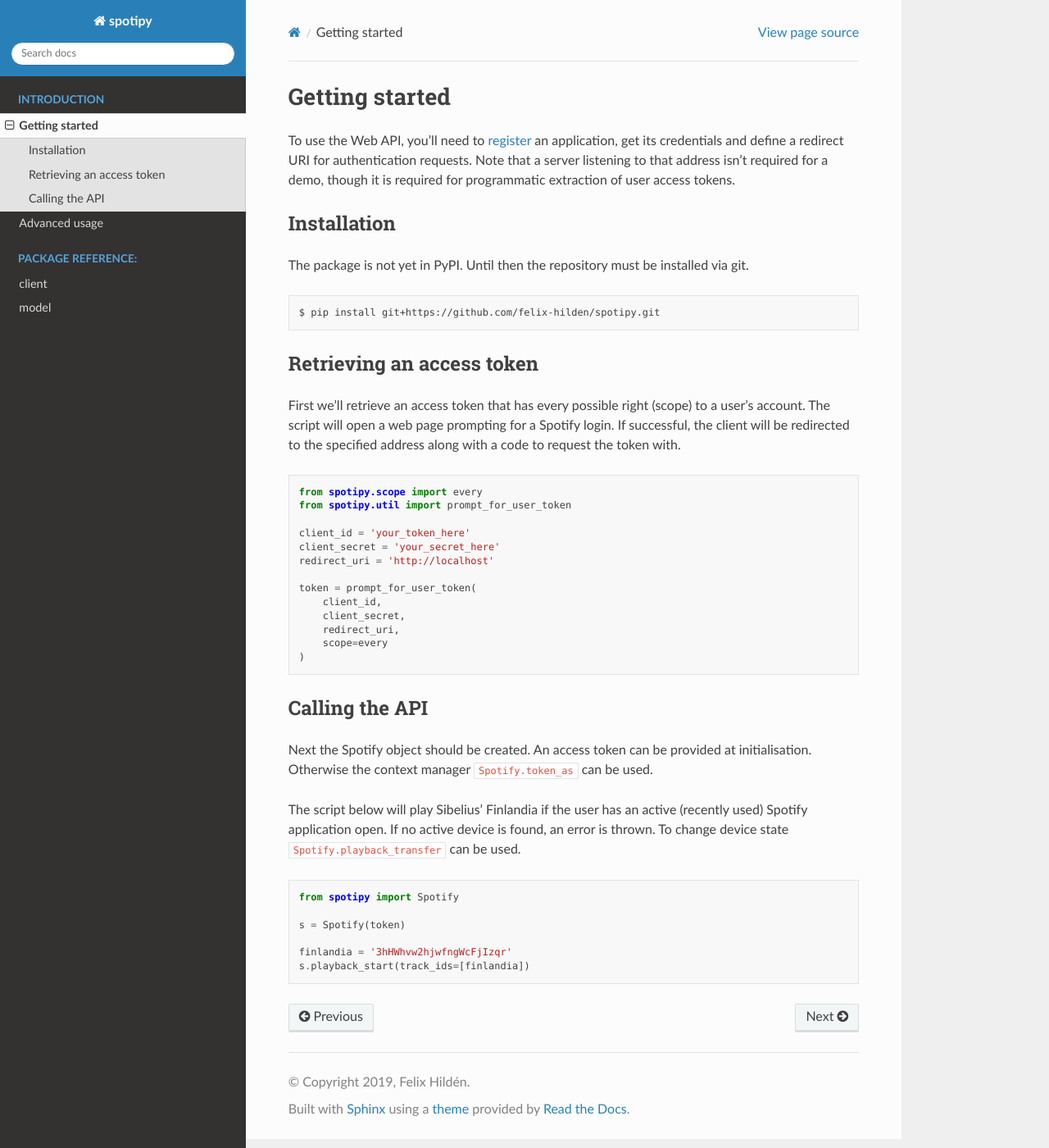
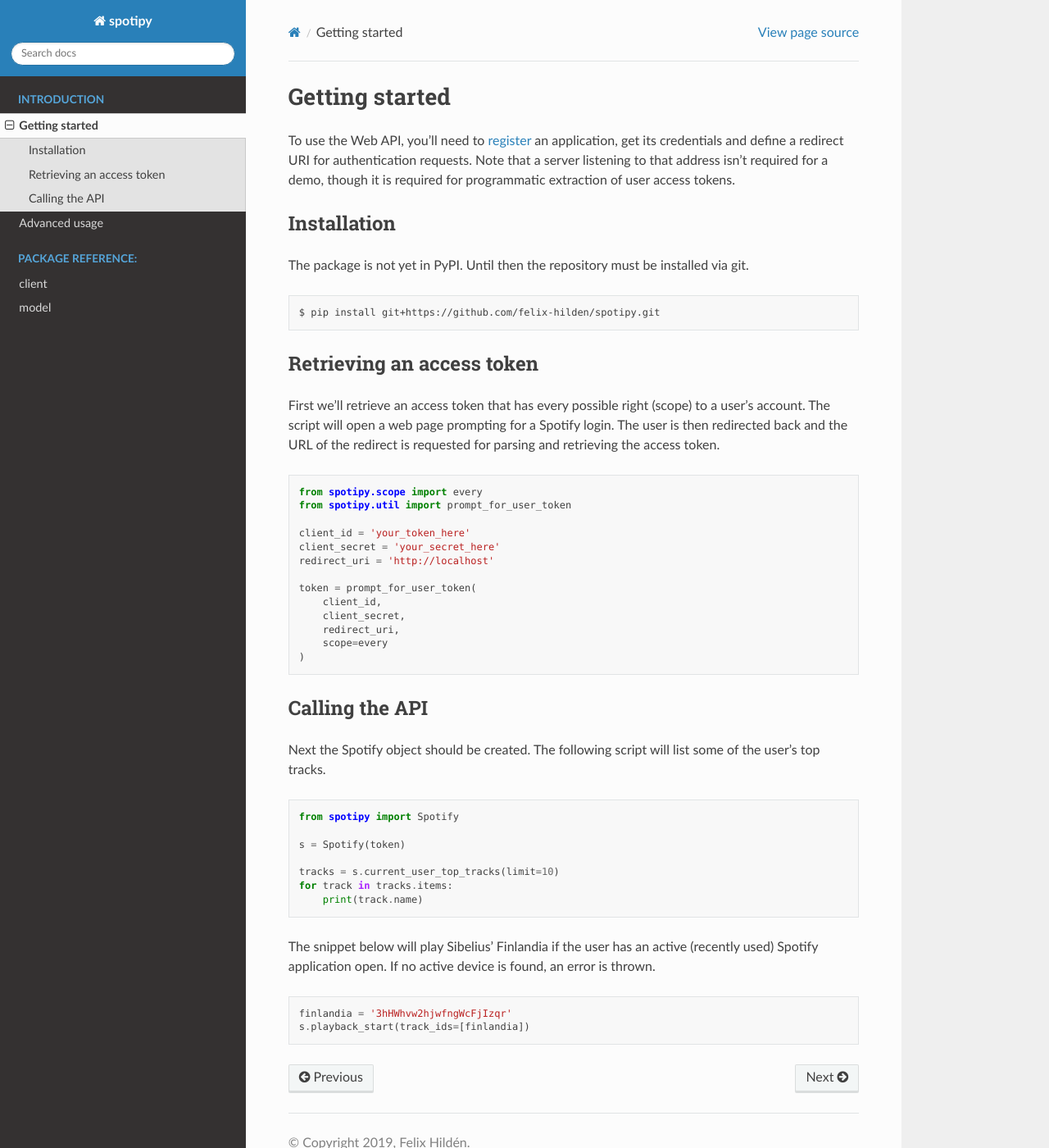
Before and after one commit to felix-hilden/tekore, a Sphinx documentation site: the page built from docs/readme/getting_started.rst, in a window 1280 px wide and 1400 px high. Shown: the whole window at 82% size. Built offline with Sphinx 7.4.7 and the Read the Docs theme 2.0.0, drawn with Linux system fonts in a browser that asks for light colours; the version number could not be read and is left out.

Commit message:
Simplify first examples

```diff
--- a/docs/readme/getting_started.rst
+++ b/docs/readme/getting_started.rst
@@ -21,8 +21,8 @@
 First we'll retrieve an access token that has every possible right (scope)
 to a user's account.
 The script will open a web page prompting for a Spotify login.
-If successful, the client will be redirected to the specified address
-along with a code to request the token with.
+The user is then redirected back and the URL of the redirect is requested
+for parsing and retrieving the access token.
 
 .. code:: python
 
@@ -43,13 +43,7 @@
 Calling the API
 ---------------
 Next the Spotify object should be created.
-An access token can be provided at initialisation.
-Otherwise the context manager ``Spotify.token_as`` can be used.
-
-The script below will play Sibelius' Finlandia if the user has
-an active (recently used) Spotify application open.
-If no active device is found, an error is thrown.
-To change device state ``Spotify.playback_transfer`` can be used.
+The following script will list some of the user's top tracks.
 
 .. code:: python
 
@@ -57,5 +51,15 @@
 
     s = Spotify(token)
 
+    tracks = s.current_user_top_tracks(limit=10)
+    for track in tracks.items:
+        print(track.name)
+
+The snippet below will play Sibelius' Finlandia if the user has
+an active (recently used) Spotify application open.
+If no active device is found, an error is thrown.
+
+.. code:: python
+
     finlandia = '3hHWhvw2hjwfngWcFjIzqr'
     s.playback_start(track_ids=[finlandia])
```
Also changed, not shown: readme.rst (+13 -10 lines).
